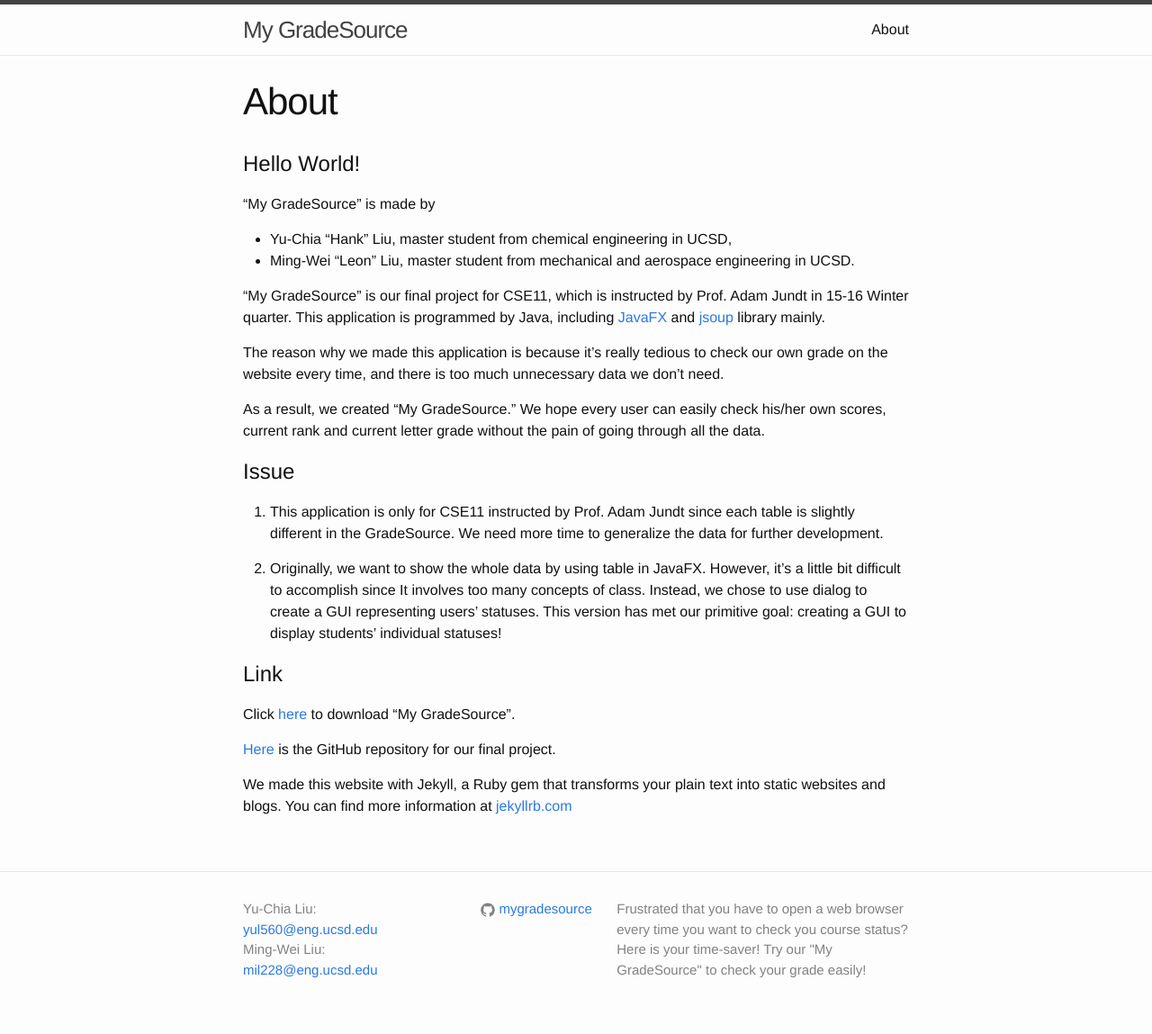
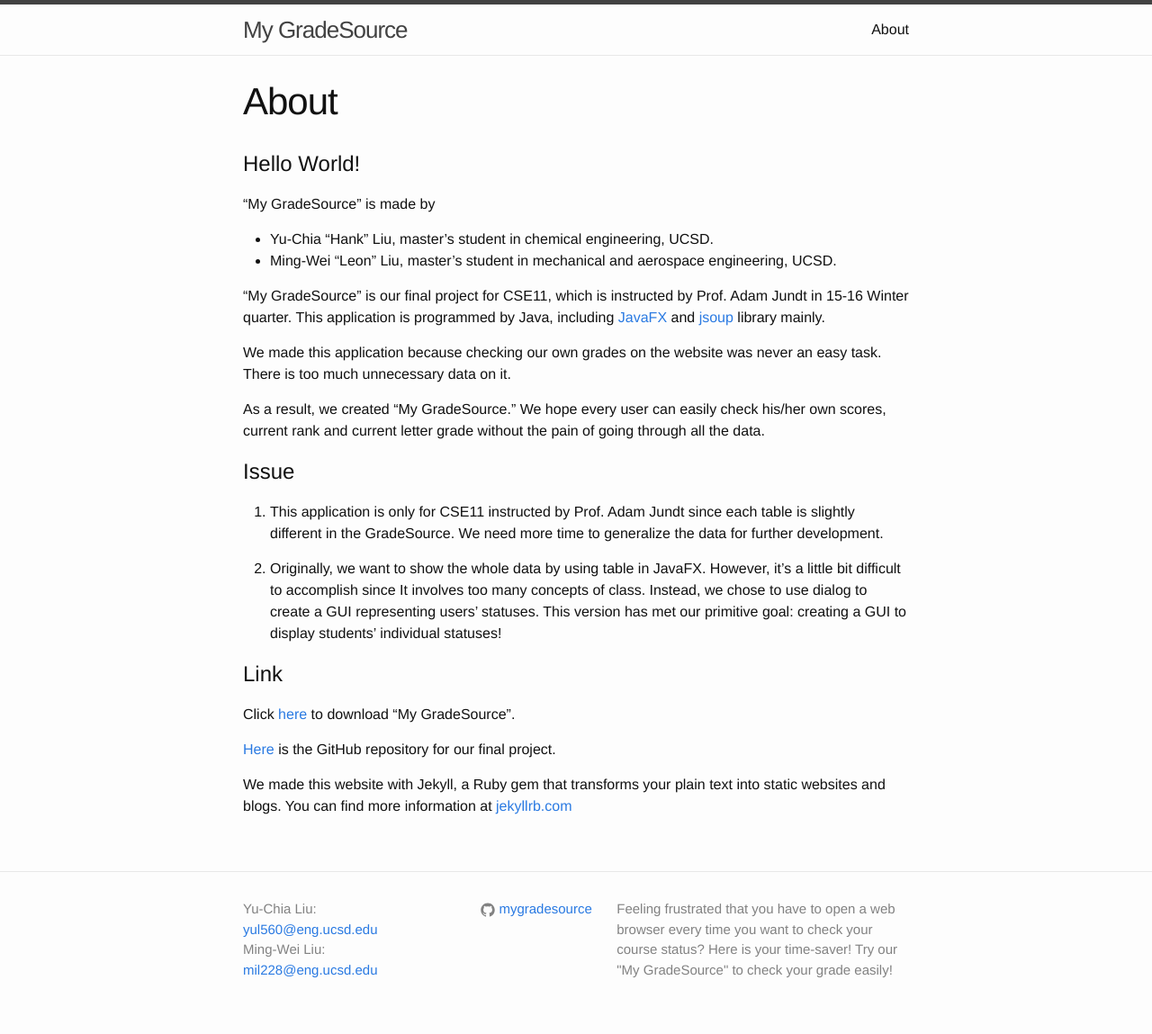
Before and after one commit to MyGradeSource/MyGradeSource.github.io, a Jekyll site: the page built from about.md, in a window 1280 px wide. Shown: the whole page at 90% size. Built offline with Jekyll 4.4.1, drawn with Linux system fonts in a browser that asks for light colours.

Commit message:
minor changes.

```diff
--- a/_config.yml
+++ b/_config.yml
@@ -8,7 +8,7 @@
 # Site settings
 title: My GradeSource
 description: > # this means to ignore newlines until "baseurl:"
-  Frustrated that you have to open a web browser every time you want to check you course status?
+  Feeling frustrated that you have to open a web browser every time you want to check your course status?
   Here is your time-saver! Try our "My GradeSource" to check your grade easily!
 baseurl: "" # the subpath of your site, e.g. /blog
 url: "https://mygradesource.github.io/" # the base hostname & protocol for your site
--- a/about.md
+++ b/about.md
@@ -7,14 +7,14 @@ permalink: /about/
 
 "My GradeSource" is made by
 
-* Yu-Chia "Hank" Liu, master student from chemical engineering in UCSD,
-* Ming-Wei "Leon" Liu, master student from mechanical and aerospace engineering in UCSD.
+* Yu-Chia "Hank" Liu, master's student in chemical engineering, UCSD.
+* Ming-Wei "Leon" Liu, master's student in mechanical and aerospace engineering, UCSD.
 
 "My GradeSource" is our final project for CSE11, which is instructed by Prof. Adam Jundt in 15-16 Winter quarter.
 This application is programmed by Java, including [JavaFX](https://docs.oracle.com/javafx/2/api/) and [jsoup](http://jsoup.org/) library mainly.
 
-The reason why we made this application is because it's really tedious to check our own grade on the website every time,
-and there is too much unnecessary data we don't need.
+We made this application because checking our own grades on the website was never an easy task.
+There is too much unnecessary data on it.
 
 As a result, we created “My GradeSource." We hope every user can easily check his/her own scores,
 current rank and current letter grade without the pain of going through all the data.
```
